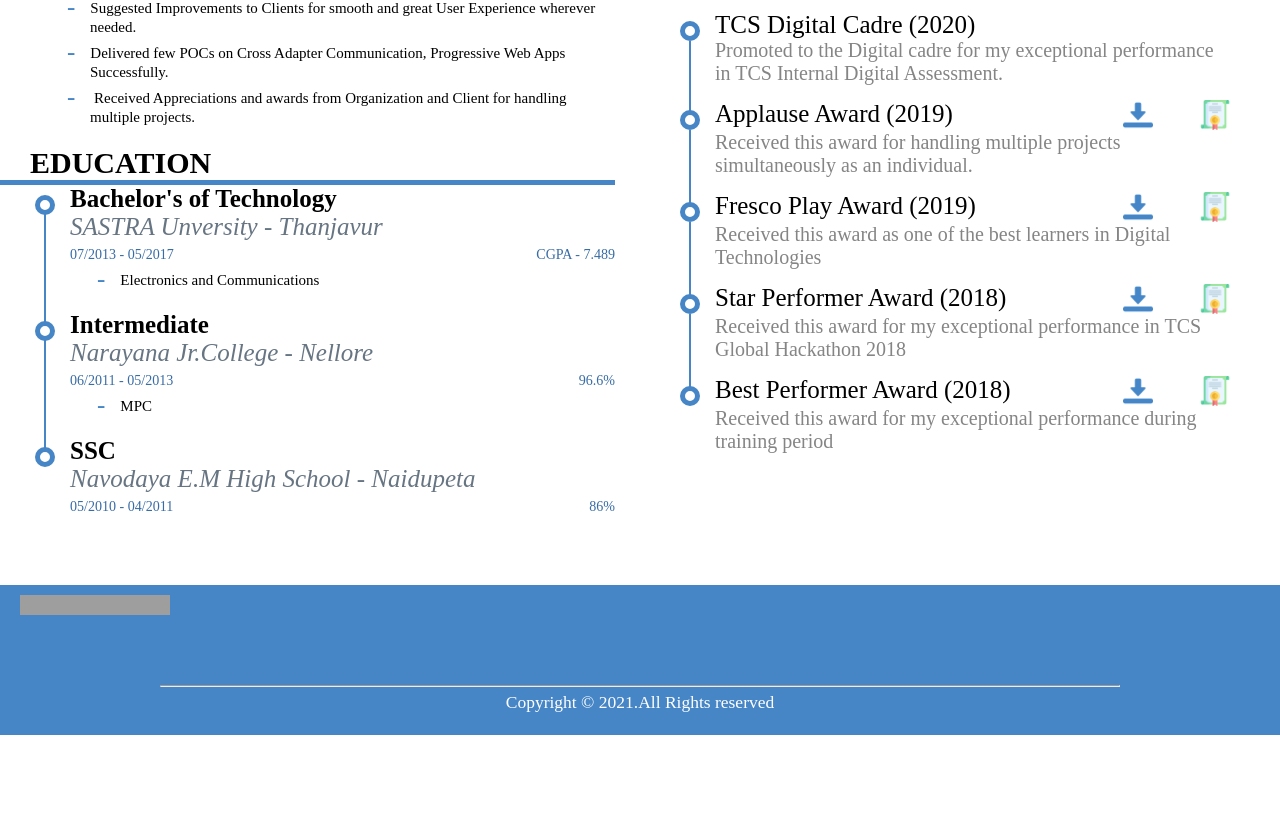
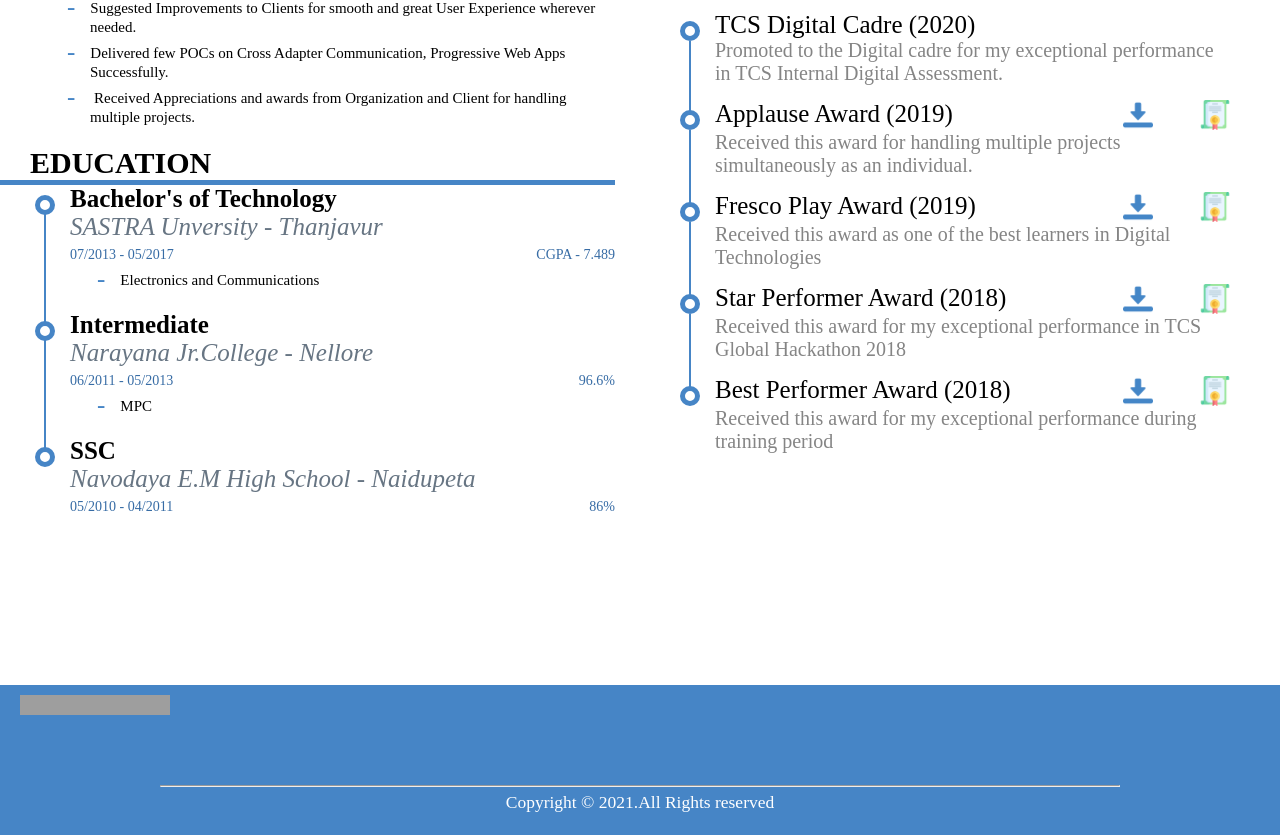
Before and after one commit to vinnu214/my-resume, a React (Create React App) app: page / in a window 1280 px wide. Shown: the part 609-1444 px from the top of the page. Before the commit the page ends 1344 px from the top, so only its background shows below. Built offline with nearby package versions, Linux system fonts and the light colour scheme; grey boxes are pictures that could not be loaded.

Commit message:
Changed Css for galaxy Fold as well. Renamed Certification Component to Achievements.

```diff
--- a/src/App.css
+++ b/src/App.css
@@ -20,7 +20,7 @@
 
 /********************** General CSS  ************/
 /********************** General CSS  ************/
-.App { display: grid; grid-template-columns: repeat(2, 1fr); gap: 5rem; margin-bottom: 5rem; }
+.App { display: grid; grid-template-columns: repeat(2, 1fr); gap: 5rem; margin-bottom: 15rem; }
 
 .list { list-style: none; height: auto; position: relative; }
 
@@ -126,9 +126,9 @@
 
 /**************** Footer Component **************/
 /**************** Footer Component **************/
-.Footer { width: 100%; height: 15rem; font-size: 1.6rem; grid-column: 1 / -1; padding: 1rem 2rem; background-color: #4685c6; color: #fff; }
+.Footer { width: 100%; height: 15rem; font-size: 1.6rem; grid-column: 1 / -1; padding: 1rem 2rem; z-index: 999; background-color: #4685c6; color: #fff; }
 
-@media screen and (max-width: 1024px) { .Footer { position: fixed; bottom: 0; } }
+@media screen and (max-width: 480px) { .Footer { position: fixed; bottom: 0; } }
 
 .Footer__Copyrights { font-size: 1.75rem; text-align: center; position: relative; bottom: -7.5rem; }
 
--- a/src/App.js
+++ b/src/App.js
@@ -3,7 +3,7 @@ import Description from "components/Description";
 import Footer from "components/Footer";
 import Skills from "components/Skills";
 import WorkExperience from "components/WorkExperience";
-import Certifications from "components/Certifications";
+import Achievements from "components/Achievements";
 import Education from "components/Education";
 import React from "react";
 
@@ -18,7 +18,7 @@ function App() {
         </div>
         <div>
           <Skills />
-          <Certifications />
+          <Achievements />
         </div>
       </div>
       <Footer />
--- a/src/Styles/SCSS/_general.scss
+++ b/src/Styles/SCSS/_general.scss
@@ -4,7 +4,7 @@
   display: grid;
   grid-template-columns: repeat(2, 1fr);
   gap: 5rem;
-  margin-bottom: 5rem;
+  margin-bottom: 15rem;
 }
 
 .list {
--- a/src/Styles/SCSS/components/_footer.scss
+++ b/src/Styles/SCSS/components/_footer.scss
@@ -5,8 +5,8 @@
   font-size: 1.6rem;
   grid-column: 1 / -1;
   padding: 1rem 2rem;
-  @media screen and (max-width: 1024px) {
-    // visibility: hidden;
+  z-index: 999;
+  @media screen and (max-width: 480px) {
     position: fixed;
     bottom: 0;
   }
```
Also changed, not shown: src/components/Achievements.jsx (renamed from src/components/Certifications.jsx).
